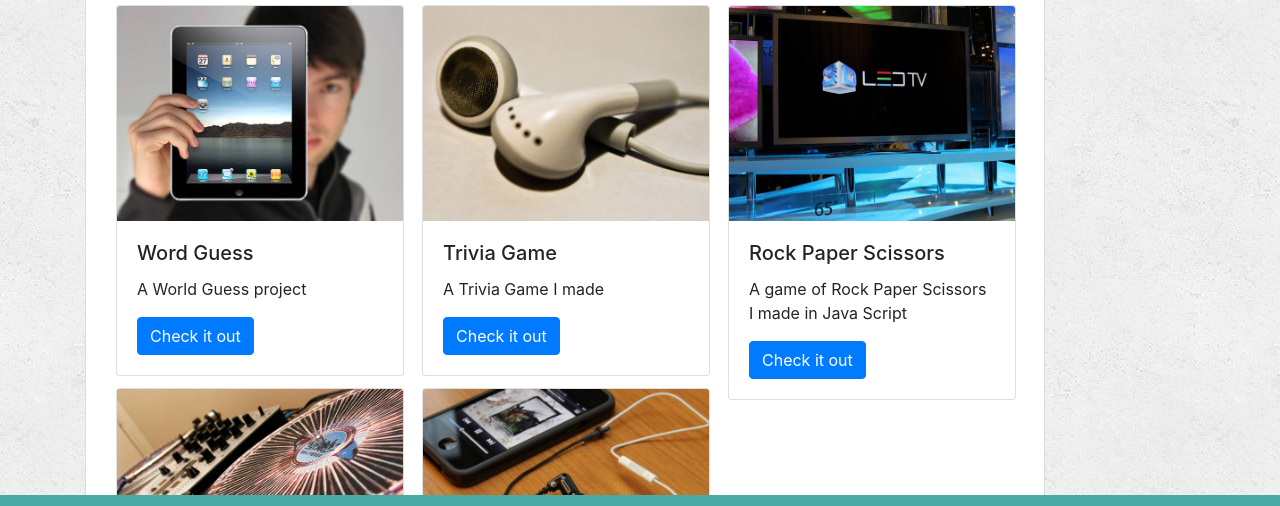
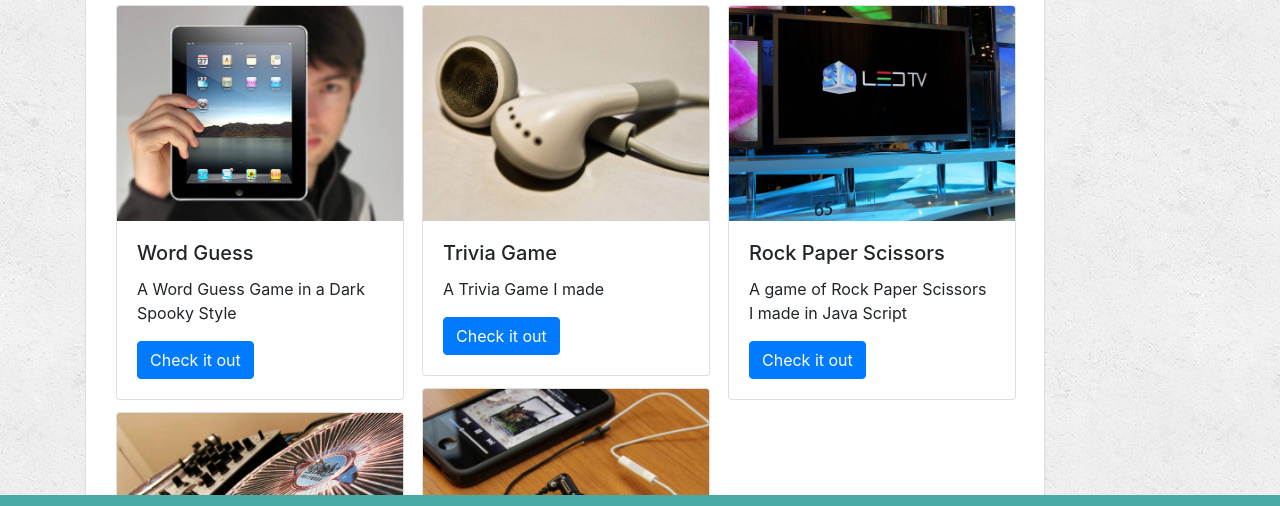
Before and after one commit to AeroAtlas/Bootstrap-Portfolio, a plain HTML site: page portfolio.html in a window 1280 px wide. Shown: the part 235-741 px from the top of the page. Drawn offline with nearby package versions, Linux system fonts and the light colour scheme.

Commit message:
added the word guess game to my portfolio

```diff
--- a/portfolio.html
+++ b/portfolio.html
@@ -30,8 +30,8 @@
           <img src="assets/images/technics-q-c-640-480-1.jpg" class="card-img-top" alt="Word Guess">
           <div class="card-body">
             <h5 class="card-title">Word Guess</h5>
-            <p class="card-text">A World Guess project</p>
-            <a href="#" class="btn btn-primary">Check it out</a>
+            <p class="card-text">A Word Guess Game in a Dark Spooky Style</p>
+            <a href="https://aeroatlas.github.io/Word-Guess-Game/" class="btn btn-primary">Check it out</a>
           </div>
         </div>
 
```
